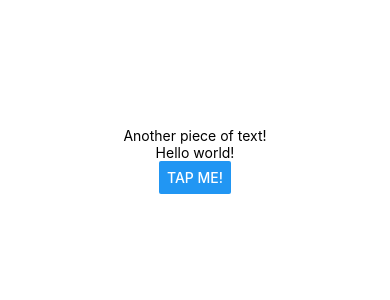
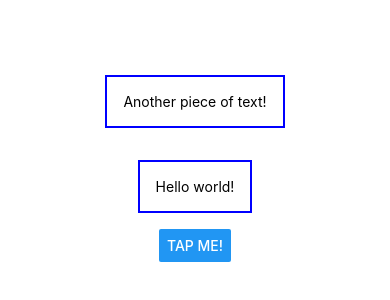
Before and after one commit to React-Native-Streamliner/GoalsApp, a React Native app: screen / in a window 390 px wide. Shown: the part 262-562 px from the top of the page. Built offline with nearby package versions, Linux system fonts and the light colour scheme.

Commit message:
Add Styles

```diff
--- a/App.js
+++ b/App.js
@@ -5,9 +5,9 @@
   return (
     <View style={styles.container}>
       <View>
-        <Text>Another piece of text!</Text>
+        <Text style={styles.dummyText}>Another piece of text!</Text>
       </View>
-      <Text>Hello world!</Text>
+      <Text style={styles.dummyText}>Hello world!</Text>
       <Button title='Tap me!' />
     </View>
   );
@@ -20,4 +20,10 @@
     alignItems: 'center',
     justifyContent: 'center',
   },
+  dummyText: {
+    margin: 16,
+    padding: 16,
+    borderWidth: 2,
+    borderColor: 'blue',
+  }
 });
```
